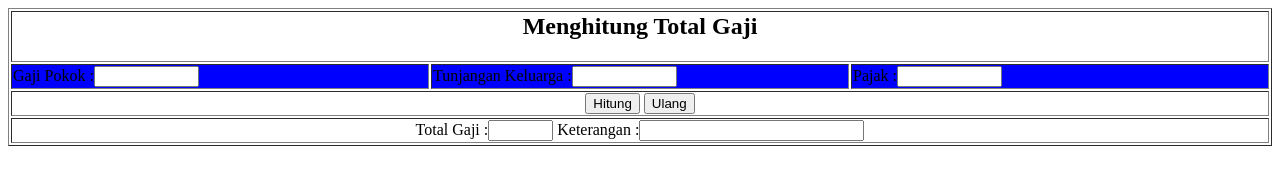
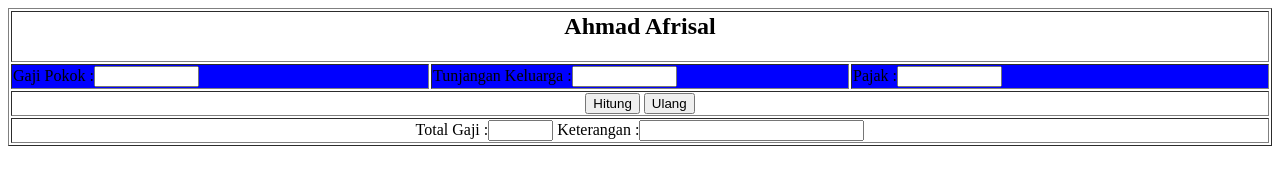
Before and after one commit to Cindilkmn/Latihan_html, a plain HTML site: page index.html in a window 1280 px wide. Drawn offline with Linux system fonts and the light colour scheme.

Commit message:
Update and rename belanjaan.html to index.html

```diff
--- a/belanjaan.html
+++ b/index.html
@@ -28,7 +28,7 @@
       <table border="1" width="100%" align="center">
         <tr>
           <td width="100%" colspan="4">
-            <h2 align="center">Menghitung Total Gaji</h2>
+            <h2 align="center">Ahmad Afrisal</h2>
           </td>
         </tr>
         <tr>
```
